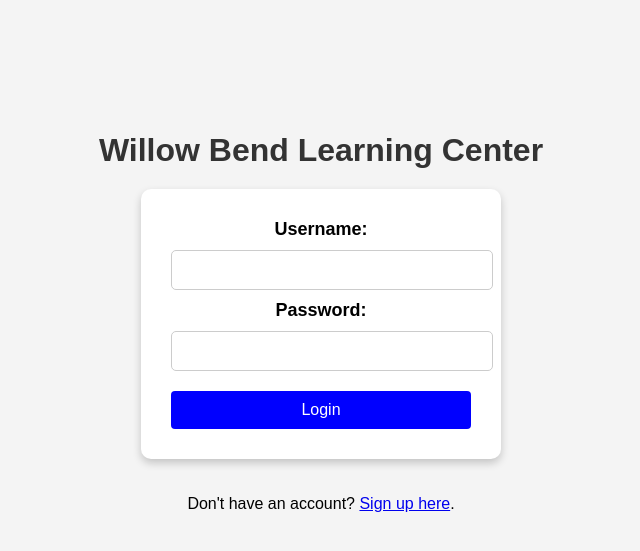
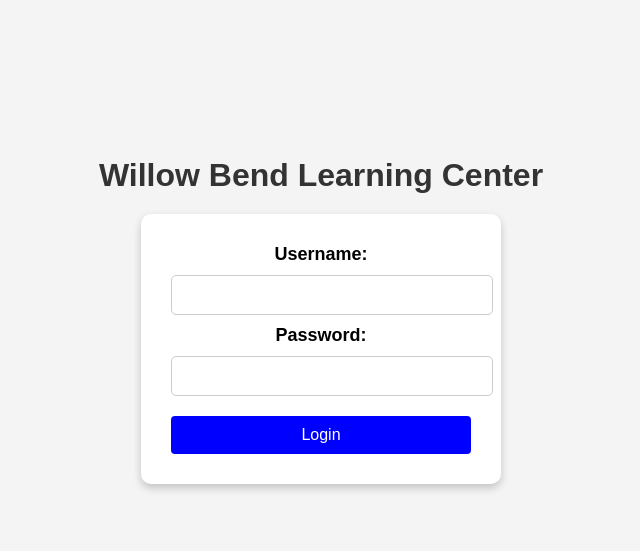
Before and after one commit to rizavi-enterprises/mariakube, a Flask app: page /login in a window 1280 px wide. Shown: the part 38-589 px from the top of the page, without its empty margins (319-959 px from the left). Run offline with Flask 3, Linux system fonts and the light colour scheme; parts of the project's set-up code (start-up, migrations or seed data) failed here and were passed over.

Commit message:
Update login.html
Signed-off-by: Arthur Rizavi <48633148+rizavi@users.noreply.github.com>

```diff
--- a/templates/login.html
+++ b/templates/login.html
@@ -11,6 +11,5 @@
         <br>
         <button type="submit">Login</button>
     </form>
-    <p>Don't have an account? <a href="{{ url_for('signup') }}">Sign up here</a>.</p>
 </div>
 {% endblock %}
```
